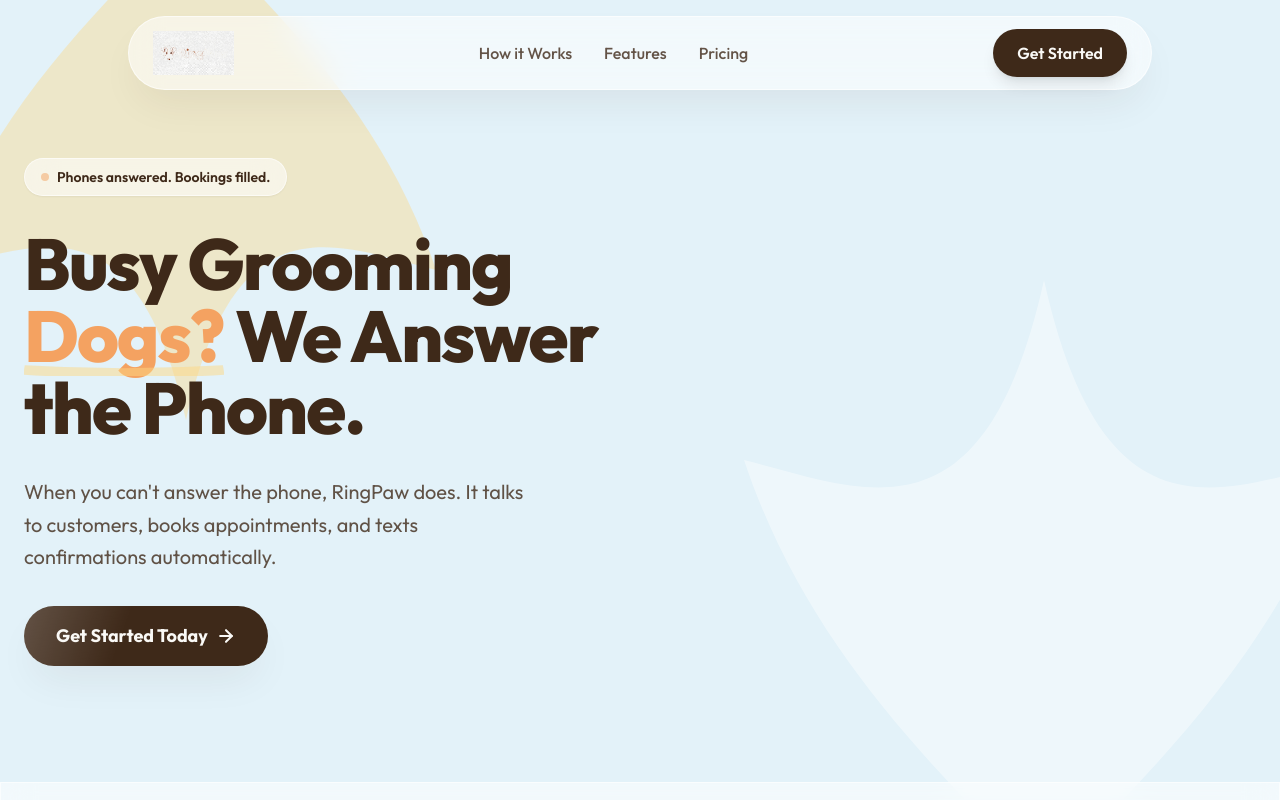
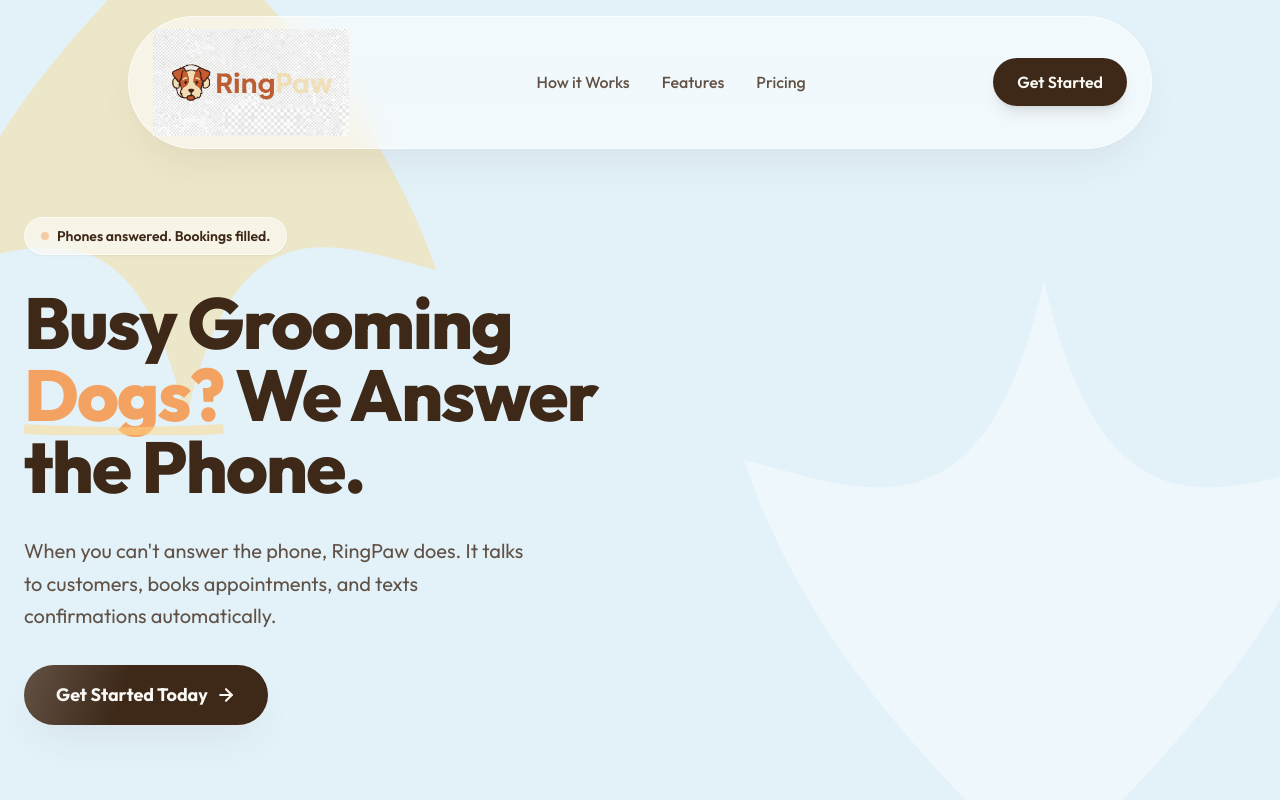
Before and after one commit to nitantbhartia/phonedesk, a Next.js app: page / in a window 1280 px wide. Shown: the top 800 px of the page. Built offline with nearby package versions, Linux system fonts and the light colour scheme; no server answers.

Commit message:
Add shared brand logo and harden Railway start

```diff
--- a/railway.json
+++ b/railway.json
@@ -5,7 +5,7 @@
     "buildCommand": "npx prisma generate && npx next build"
   },
   "deploy": {
-    "startCommand": "npx prisma db push --skip-generate --accept-data-loss && npm start",
+    "startCommand": "npx prisma db push --skip-generate --accept-data-loss && exec npx next start -H 0.0.0.0 -p ${PORT:-3000}",
     "restartPolicyType": "ON_FAILURE",
     "restartPolicyMaxRetries": 10
   }
--- a/src/app/page.tsx
+++ b/src/app/page.tsx
@@ -3,6 +3,7 @@
 import { signIn, useSession } from "next-auth/react";
 import { useRouter, useSearchParams } from "next/navigation";
 import { Suspense, useEffect, useState } from "react";
+import { BrandLogo } from "@/components/brand-logo";
 
 export default function LandingPage() {
   return (
@@ -106,10 +107,12 @@ function LandingPageContent() {
       {/* Nav */}
       <div className="sticky top-0 z-50 flex justify-center pt-3 sm:pt-4 px-4">
       <nav className="w-full max-w-5xl px-4 sm:px-6 py-3 flex justify-between items-center glass-card rounded-full shadow-soft">
-        <div className="flex items-center">
-          {/* eslint-disable-next-line @next/next/no-img-element */}
-          <img src="/logo.svg" alt="RingPaw" height={44} style={{ height: 44, width: "auto" }} />
-        </div>
+        <BrandLogo
+          priority
+          mobileWidth={136}
+          desktopWidth={196}
+          className="min-w-0 max-w-[136px] sm:max-w-[196px]"
+        />
         <div className="hidden md:flex gap-8 font-medium text-paw-brown/80">
           <a href="#how-it-works" className="hover:text-paw-brown transition-colors">How it Works</a>
           <a href="#features" className="hover:text-paw-brown transition-colors">Features</a>
--- /dev/null
+++ b/src/components/brand-logo.tsx
@@ -0,0 +1,40 @@
+import Image from "next/image";
+import Link from "next/link";
+
+type BrandLogoProps = {
+  href?: string;
+  className?: string;
+  priority?: boolean;
+  mobileWidth?: number;
+  desktopWidth?: number;
+};
+
+export function BrandLogo({
+  href = "/",
+  className = "",
+  priority = false,
+  mobileWidth = 128,
+  desktopWidth = 192,
+}: BrandLogoProps) {
+  const logo = (
+    <span className={`inline-flex w-full max-w-full items-center ${className}`.trim()}>
+      <Image
+        src="/ringpaw-logo.svg"
+        alt="RingPaw AI"
+        width={desktopWidth}
+        height={Math.round((desktopWidth * 1536) / 2816)}
+        priority={priority}
+        className="h-auto w-auto max-w-full object-contain"
+        sizes={`(max-width: 640px) ${mobileWidth}px, ${desktopWidth}px`}
+      />
+    </span>
+  );
+
+  return href ? (
+    <Link href={href} aria-label="RingPaw AI home" className="inline-flex max-w-full">
+      {logo}
+    </Link>
+  ) : (
+    logo
+  );
+}
--- a/src/components/dashboard-layout.tsx
+++ b/src/components/dashboard-layout.tsx
@@ -4,6 +4,7 @@ import Link from "next/link";
 import { usePathname } from "next/navigation";
 import { signOut, useSession } from "next-auth/react";
 import { useEffect, useState } from "react";
+import { BrandLogo } from "@/components/brand-logo";
 import { isOwnerDashboardEmailClient } from "@/lib/owner-auth";
 
 const navItems = [
@@ -167,10 +168,11 @@ export function DashboardLayout({ children }: { children: React.ReactNode }) {
     <div className="min-h-screen bg-paw-sky flex">
       {/* Mobile header */}
       <div className="lg:hidden fixed top-0 left-0 right-0 z-50 bg-paw-cream/80 backdrop-blur-xl border-b border-white/50 px-4 py-3 flex items-center justify-between">
-        <div className="flex items-center">
-          {/* eslint-disable-next-line @next/next/no-img-element */}
-          <img src="/logo.svg" alt="RingPaw" height={40} style={{ height: 40, width: "auto" }} />
-        </div>
+        <BrandLogo
+          mobileWidth={124}
+          desktopWidth={156}
+          className="min-w-0 max-w-[124px]"
+        />
         <button
           onClick={() => setSidebarOpen(!sidebarOpen)}
           className="p-2 text-paw-brown"
@@ -198,8 +200,11 @@ export function DashboardLayout({ children }: { children: React.ReactNode }) {
       >
         {/* Logo */}
         <div className="mb-4">
-          {/* eslint-disable-next-line @next/next/no-img-element */}
-          <img src="/logo.svg" alt="RingPaw" height={48} style={{ height: 48, width: "auto" }} />
+          <BrandLogo
+            mobileWidth={148}
+            desktopWidth={184}
+            className="max-w-[184px]"
+          />
         </div>
 
         {/* Nav */}
```
Also changed, not shown: public/ringpaw-logo.svg (added).
